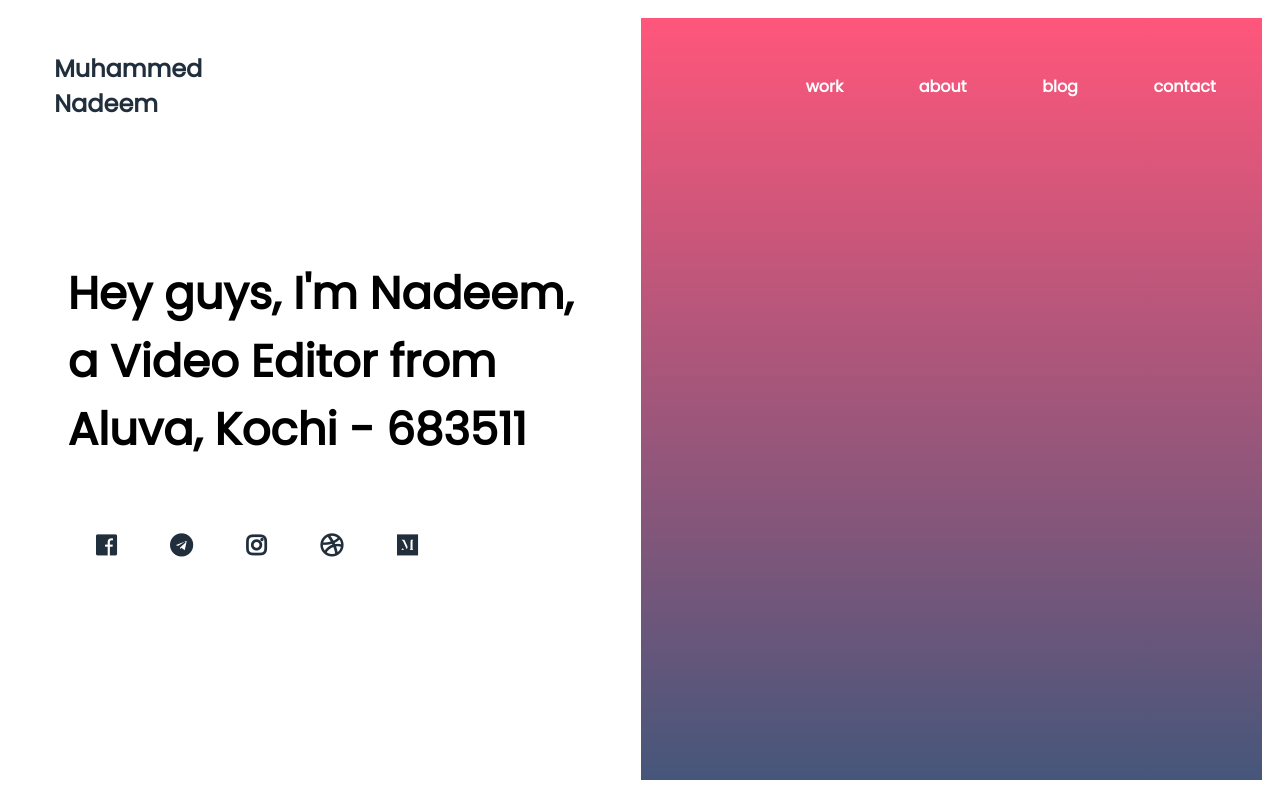
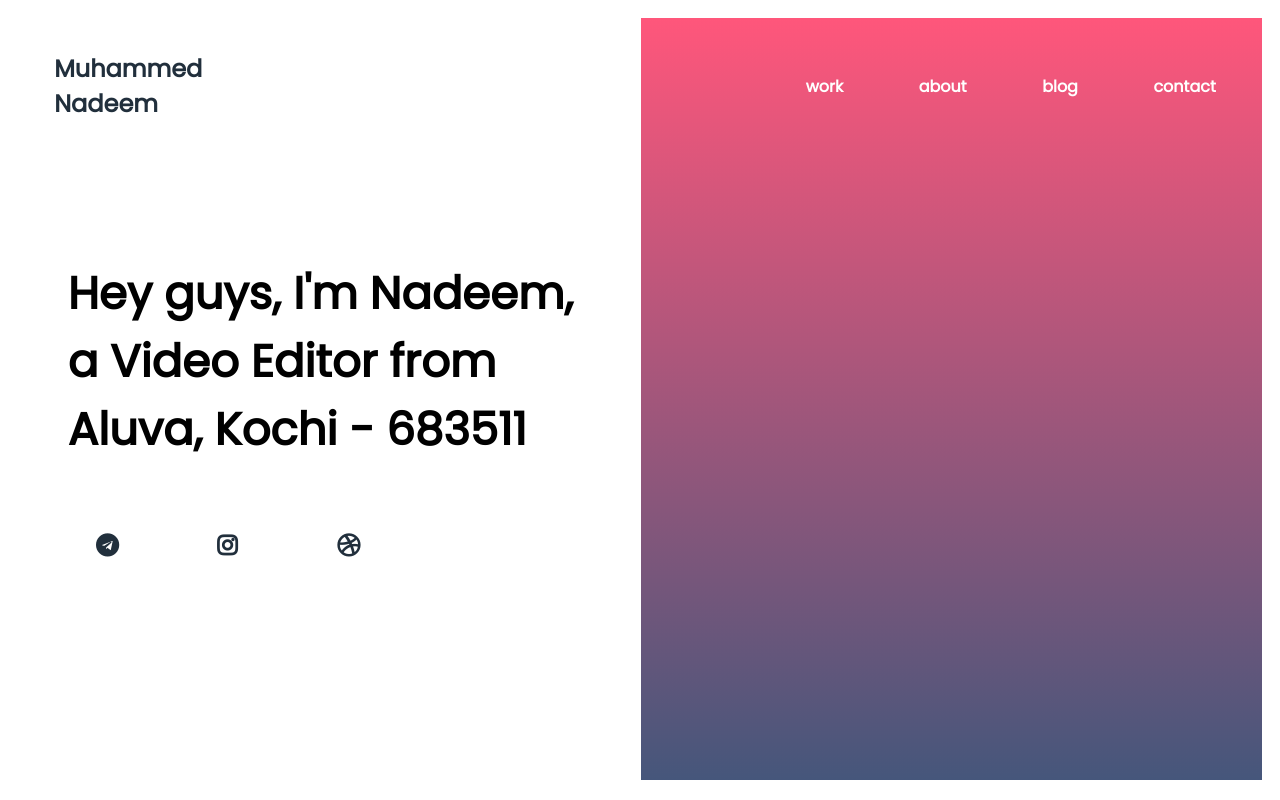
Before and after one commit to sampathrajaram/sampathrajaram.github.io, a plain HTML site: page index.html in a window 1280 px wide. Shown: the top 800 px of the page. Drawn offline with nearby package versions, Linux system fonts and the light colour scheme.

Commit message:
Update index.html

```diff
--- a/index.html
+++ b/index.html
@@ -37,11 +37,9 @@
                 <h1>Hey guys, I'm Nadeem, a Video Editor from Aluva, Kochi - 683511</h1>
                 <table>
                     <tr>
-                        <td class="animated zoomIn" style="animation-delay:2.2s;"><a class="social"><i class="fab fa-facebook"></i></a></td>
                         <td class="animated zoomIn" style="animation-delay:2.4s;"><a href="https://t.me/cinerust" target="_blank" class="social"><i class="fab fa-telegram"></i></a></td>
                         <td class="animated zoomIn" style="animation-delay:2.6s;"><a class="social"><i class="fab fa-instagram"></i></a></td>
                         <td class="animated zoomIn" style="animation-delay:2.8s;"><a class="social"><i class="fab fa-dribbble"></i></a></td>
-                        <td class="animated zoomIn" style="animation-delay:3.0s;"><a class="social"><i class="fab fa-medium"></i></a></td>
                     </tr>
                 </table>
             </td>
```
